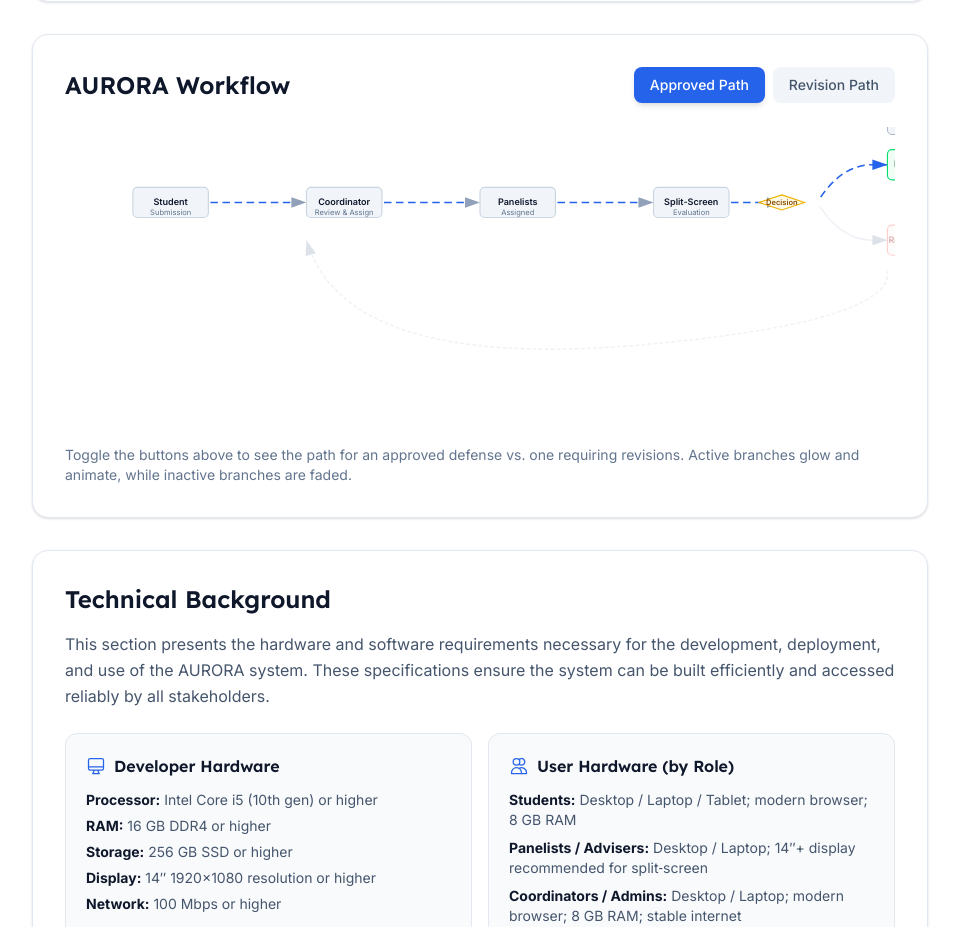
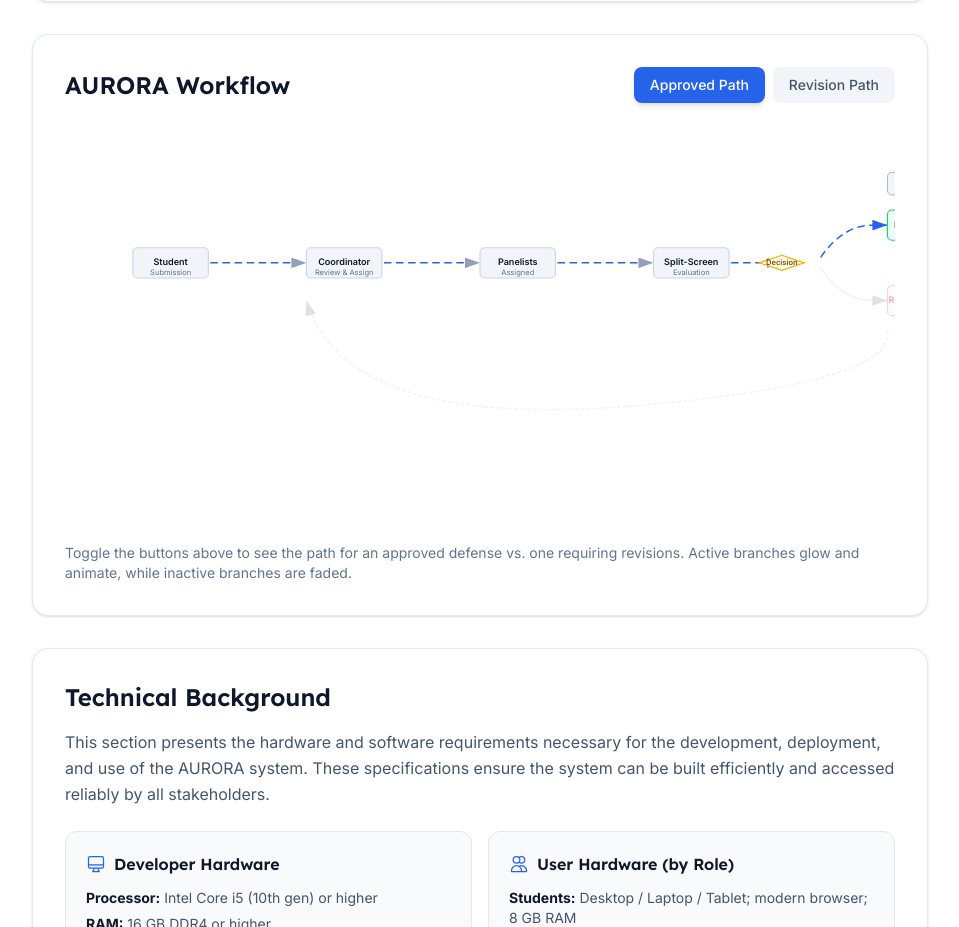
Before and after one commit to gnmngo/aurora-concept-defense, a Next.js app: page / in a window 1280 px wide. Shown: the part 4284-5211 px from the top of the page, without its empty margins (312-1271 px from the left). Built offline with nearby package versions, Linux system fonts and the light colour scheme.

Commit message:
Fix SVG cropping on desktop – expanded viewBox and set explicit height

```diff
--- a/components/sections/Workflow.tsx
+++ b/components/sections/Workflow.tsx
@@ -40,11 +40,12 @@ export default function Workflow() {
           </div>
         </div>
 
-        {/* Flowchart container with scroll on narrow screens */}
-        <div className="overflow-x-auto overflow-y-visible">
+        {/* Flowchart container – ensures enough vertical space */}
+        <div className="overflow-x-auto" style={{ minHeight: "400px" }}>
           <svg
-            viewBox="-50 0 1100 400"
-            className="w-full min-w-[700px] h-auto"
+            viewBox="-50 -40 1100 450"
+            className="w-full min-w-[700px]"
+            style={{ height: "400px" }}
             xmlns="http://www.w3.org/2000/svg"
           >
             <defs>
@@ -291,7 +292,7 @@ export default function Workflow() {
               </text>
             </g>
 
-            {/* Node 7: Archive & Close (only visible on Approved path, now within view) */}
+            {/* Node 7: Archive & Close (now fully visible in viewBox) */}
             {isApproved && (
               <g>
                 <rect
```
